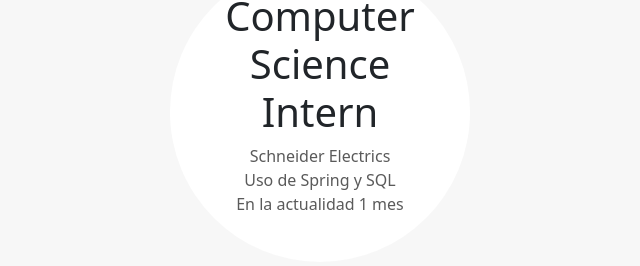
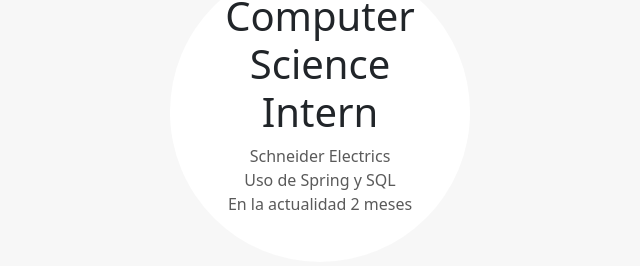
Before and after one commit to EzzCream/About-Me, a website: page index.html in a window 1280 px wide. Shown: the part 4194-4460 px from the top of the page, 320-960 px from the left. Drawn offline with nearby package versions, Linux system fonts and the light colour scheme.

Commit message:
Update index.html

```diff
--- a/index.html
+++ b/index.html
@@ -300,7 +300,7 @@
 							<br />
 							Uso de Spring y SQL
 							<br />
-							En la actualidad 1 mes
+							En la actualidad 2 meses
 						</p>
 					</div>
 				</section>
```
